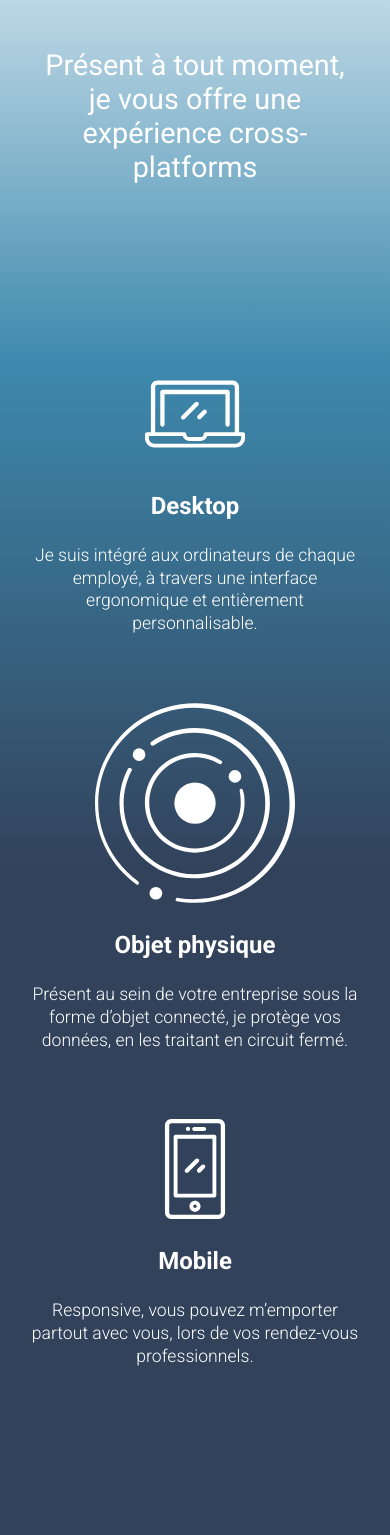
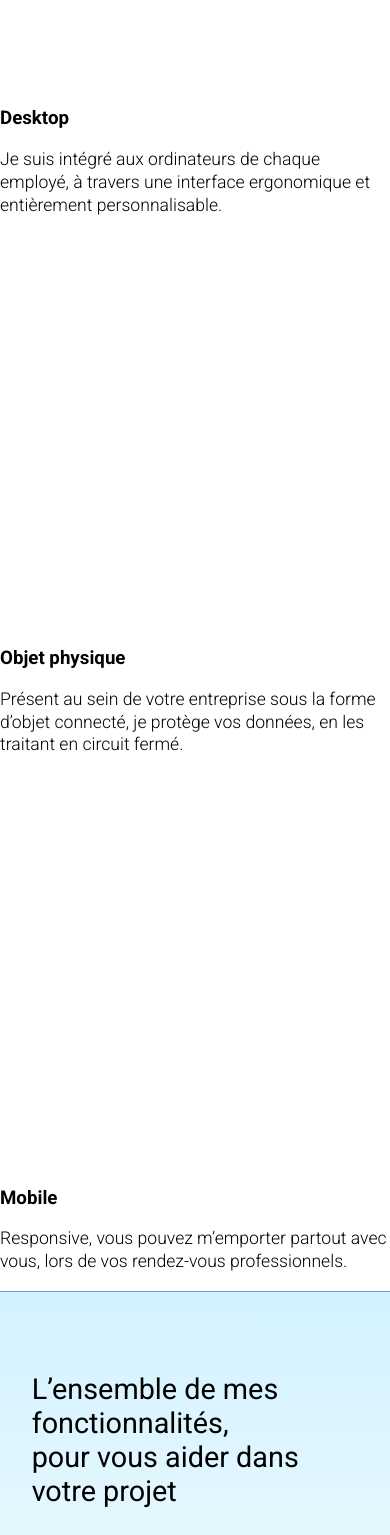
Before and after one commit to lhollow75/isaac, a PHP site: page /v2/index.php in a window 390 px wide. Shown: the part 2840-4375 px from the top of the page. Run offline with PHP 8.4, Linux system fonts and the light colour scheme; style sheets or scripts are compiled from the project's sources.

Commit message:
Update responsive mobile

```diff
--- a/css/main.scss
+++ b/css/main.scss
@@ -701,7 +706,7 @@
 #section3{ //l'ensemble de mes fonctionnalités
     clear: both;
     border-top: 1px solid #5da0db;
-    padding: $grid-height*2 100% /9 - 3;
+    padding: $grid-height 100% /9 - 3;
     padding-bottom: 0px;
     overflow:auto;
     overflow: -moz-scrollbars-none;
@@ -733,17 +738,6 @@
         display: block;
         margin: auto;
 
-        h2{
-            text-align: left;
-            width: 100% / 1.5 - 0 ; //66,66%
-
-            @media (max-width: 1200px){
-
-            }
-            @media (max-width: 768px){
-               width: 90%;
-           }
-        }
 
        .article{
             float: left;
@@ -841,86 +836,12 @@
     overflow: -moz-scrollbars-none;
 }
 
-#section5{ // Présent à tout moment
-
-    clear: both;
-    padding: $grid-height*2 100% /9 - 3;
-    margin: 0;
-    overflow:auto;
-    overflow: -moz-scrollbars-none;
-    /* IE10+ */
-    background-image: -ms-linear-gradient(bottom, #32425B 40%, #3D89AD 70%, #eff6fb 100%);
-
-    /* Mozilla Firefox */
-    background-image: -moz-linear-gradient(bottom, #32425B 40%, #3D89AD 70%, #eff6fb 100%);
-
-    /* Opera */
-    background-image: -o-linear-gradient(bottom, #32425B 40%, #3D89AD 70%, #eff6fb 100%);
-
-    /* Webkit (Safari/Chrome 10) */
-    background-image: -webkit-gradient(linear, left bottom, left top, color-stop(40, #32425B), color-stop(70, #3D89AD), color-stop(100, #eff6fb));
-
-    /* Webkit (Chrome 11+) */
-    background-image: -webkit-linear-gradient(bottom, #32425B 40%, #3D89AD 70%, #eff6fb 100%);
-
-    /* W3C Markup */
-    background-image: linear-gradient(to top, #32425B 40%, #3D89AD 70%, #eff6fb 100%);
-
-
-    .description {
-        h2 {
-            color: #fff;
-            margin: 30px 0 130px 0;
-            text-align: center;
-            width: 100%;
-        }
-
-
-
-            .platform {
-                width: 100% / 3 - 0;
-                text-align: center;
-                float: left;
-
-                @media (max-width: 1200px){
-
-
-                    }
-                @media (max-width: 768px){
-                    width: 100%;
-                    margin-top: 50px;
-                }
-
-                .cp-small {
-                    max-width: 100px;
-                }
-
-                .cp-big{
-                    max-width: 200px;
-                }
-
-                h3 {
-                    text-align: center;
-
-                    color: #fff;
-                    font-weight: bold;
-                    font-size: 1.5em;
-                }
-
-                p {
-                    color: #fff;
-                    text-align: center;
-                }
-            }
-
-    }
-}
 
 
 
 #section6{
     background-color: #32425b;
-    padding: $grid-height*2 100% /9 - 3;
+    padding: $grid-height 100% /9 - 3;
 
     color: #fff;
     overflow: auto;
```
Also changed, not shown: other parts of css/main.scss (+21 -14 lines), css/main.css (+18 -63 lines), 1 other file.
